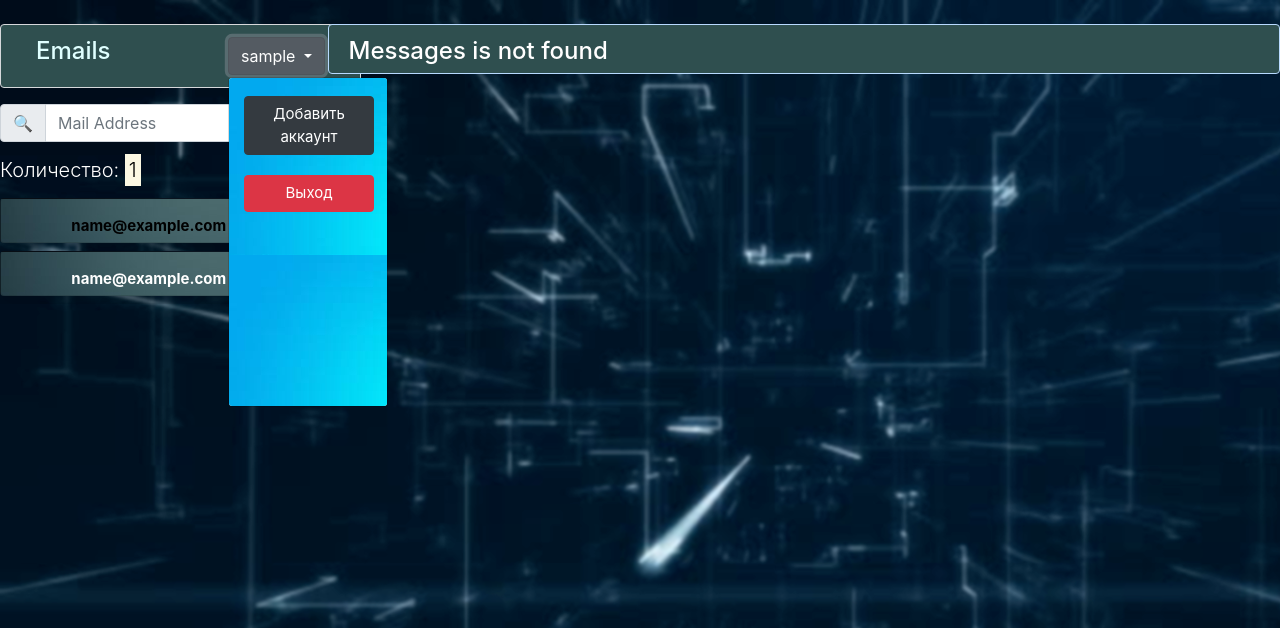
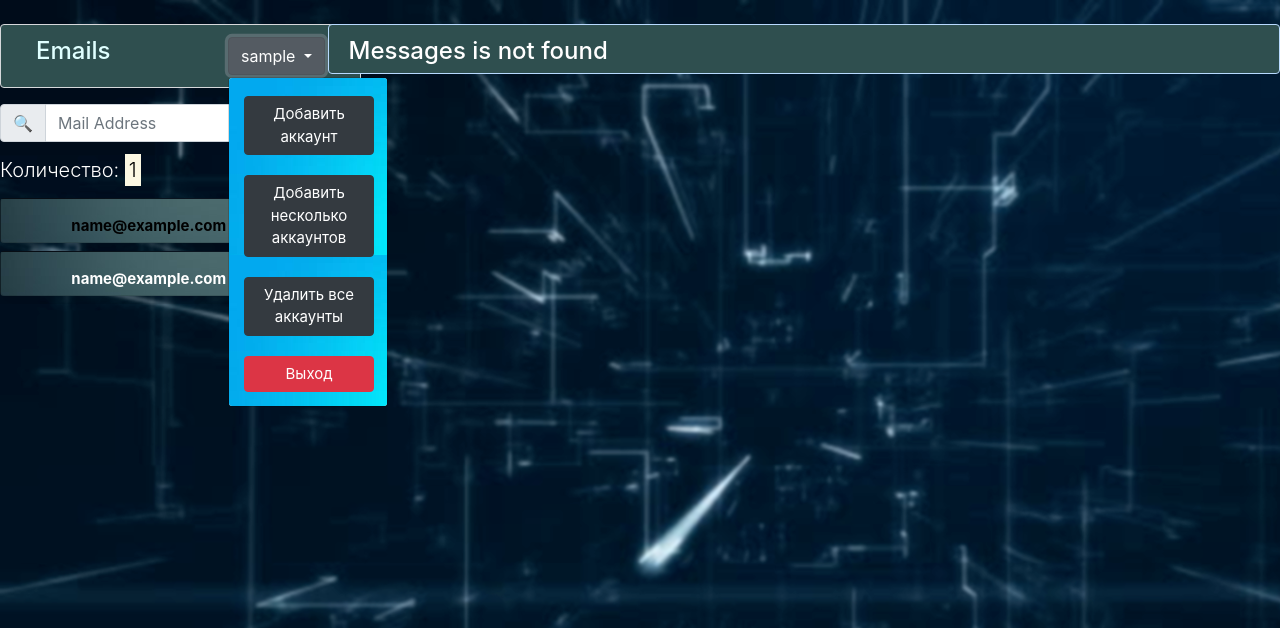
Before and after one commit to FuckMail/FuckMail, a Django app: template FuckMail/FuckMail_App/templates/index.html in a window 1280 px wide, after a click that opens the changed part. Shown: the top 628 px of the page. Run offline with Django 3.2, Linux system fonts and the light colour scheme; the template is opened without the code that fills it: most values are stand-ins (such as "Sample title", 1, 10 or a date in 2020); parts of the project's set-up code (start-up, migrations or seed data) failed here and were passed over; some libraries are stand-ins or nearby versions.

Commit message:
many changes

```diff
--- a/FuckMail/FuckMail_App/templates/index.html
+++ b/FuckMail/FuckMail_App/templates/index.html
@@ -31,6 +31,52 @@
         </form>
         </div>
       </div>
+</div>
+
+<div class="position-fixed bottom-0 end-0 p-3" style="z-index: 11">
+    <div id="liveToast" class="toast" role="alert" aria-live="assertive" aria-atomic="true">
+      <div class="toast-header">
+        <img src="..." class="rounded me-2" alt="...">
+        <strong class="me-auto">Bootstrap</strong>
+        <small>11 mins ago</small>
+        <button type="button" class="btn-close" data-bs-dismiss="toast" aria-label="Close"></button>
+      </div>
+      <div class="toast-body">
+        Hello, world! This is a toast message.
+      </div>
+    </div>
+</div>
+
+<div id="addFewAccounts" class="modal" tabindex="-1" role="dialog">
+    <div class="modal-dialog" role="document">
+        <div class="modal-content">
+            <div class="modal-header">
+                <button type="button" class="close" data-dismiss="modal" aria-label="Close">
+                    <span aria-hidden="true">&times;</span>
+                </button>
+            </div>
+            <!--<form id="load-few-accounts" method="post" action="add_few_accounts" enctype="multipart/form-data">-->
+                <div class="wrapper">
+                    <h1>Загрузить аккаунты</h1>
+                    <div class="upload-container">
+                    <div class="border-container">
+                        <div class="icons fa-4x">
+                        <i class="fas fa-file-image" data-fa-transform="shrink-3 down-2 left-6 rotate--45"></i>
+                        <i class="fas fa-file-alt" data-fa-transform="shrink-2 up-4"></i>
+                        <i class="fas fa-file-pdf" data-fa-transform="shrink-3 down-2 right-6 rotate-45"></i>
+                        </div>
+                        <p>Загрузите файл<input id="file-browser" type="file">в формате .txt с вашего компьютера.<br>
+                            <small>Файл не должен превышать размер в 50МБ</small></p>
+                    </div>
+                    </div>
+                </div>
+                <div class="modal-footer">
+                    {% csrf_token %}
+                    <button id="liveToastBtn" type="button" class="btn btn-primary" name="save_accounts" onclick="get_file();">Сохранить</button>
+                </div>
+            <!--</form>-->
+        </div>
+    </div>
 </div>
 
 {% if is_new_account.status %}
@@ -68,6 +114,8 @@
                         <div class="dropdown-menu" aria-labelledby="dropdownMenuButton">
                             <div class="col-xs-12 col-sm-4">
                                 <button type="button" class="btn btn-dark" onclick="javascript:$('#myModal').modal('show')">Добавить аккаунт</button>
+                                <button type="button" class="btn btn-dark" onclick="javascript:$('#addFewAccounts').modal('show')">Добавить несколько аккаунтов</button>
+                                <button type="button" class="btn btn-dark" onclick="del_all_accounts();">Удалить все аккаунты</button>
                                 <button type="button" class="btn btn-danger" onclick="location.href='logout'">Выход</button>
                             </div>
                         </div>
@@ -115,6 +163,8 @@
                             <div class="dropdown-menu" aria-labelledby="dropdownMenuButton">
                                 <div class="col-xs-12 col-sm-4">
                                     <button type="button" class="btn btn-dark" onclick="javascript:$('#myModal').modal('show')">Добавить аккаунт</button>
+                                    <button type="button" class="btn btn-dark" onclick="javascript:$('#addFewAccounts').modal('show')">Добавить несколько аккаунтов</button>
+                                    <button type="button" class="btn btn-dark" onclick="del_all_accounts();">Удалить все аккаунты</button>
                                     <button type="button" class="btn btn-danger" onclick="location.href='logout'">Выход</button>
                                 </div>
                             </div>
@@ -146,14 +196,18 @@
                     <div id="emails-title-is-not-found" class="col-sm">
                         <h4 id="is_not_emails-title">Emails is not found</h4>
                     </div>
-                    <div class="col-sm text-right">
+                    <div id="username" class="col-sm text-right">
                         <div class="dropdown">
-                            <button class="btn btn-secondary dropdown-toggle" type="button" data-toggle="dropdown" aria-haspopup="true" aria-expanded="false">
+                            <button id="dropdownMenuButton" class="btn btn-secondary dropdown-toggle" type="button" data-toggle="dropdown" aria-haspopup="true" aria-expanded="false">
                             {{username}}
                             </button>
                             <div class="dropdown-menu" aria-labelledby="dropdownMenuButton">
-                                <button type="submit" class="btn btn-dark w-100" onclick="javascript:$('#myModal').modal('show')">Добавить аккаунт</button>
-                                <button type="submit" class="btn btn-danger w-100" onclick="location.href='logout'">Выход</button>
+                                <div class="col-xs-12 col-sm-4">
+                                    <button type="button" class="btn btn-dark" onclick="javascript:$('#myModal').modal('show')">Добавить аккаунт</button>
+                                    <button type="button" class="btn btn-dark" onclick="javascript:$('#addFewAccounts').modal('show')">Добавить несколько аккаунтов</button>
+                                    <button type="button" class="btn btn-dark" onclick="del_all_accounts();">Удалить все аккаунты</button>
+                                    <button type="button" class="btn btn-danger" onclick="location.href='logout'">Выход</button>
+                                </div>
                             </div>
                         </div>
                     </div>
```
